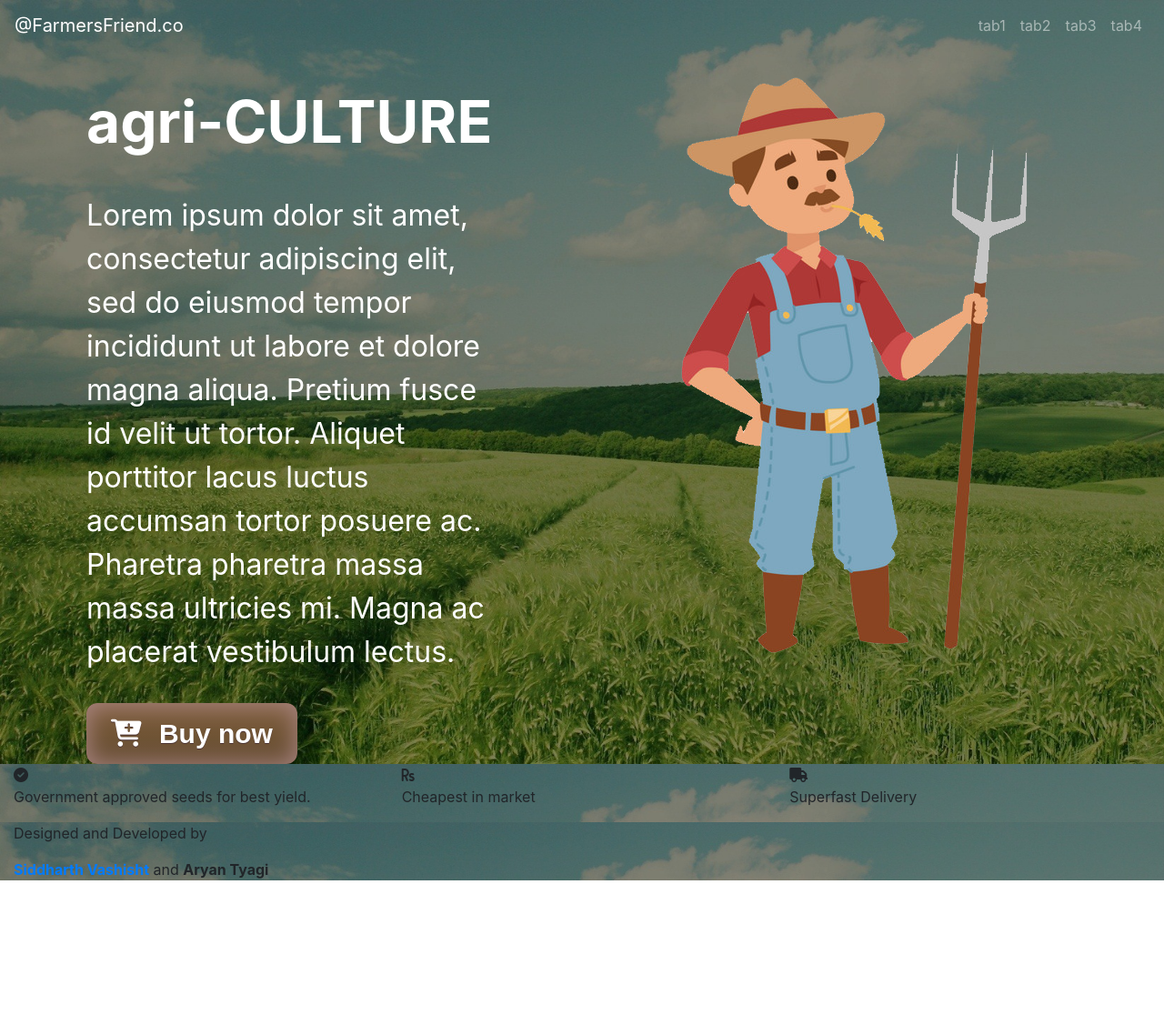
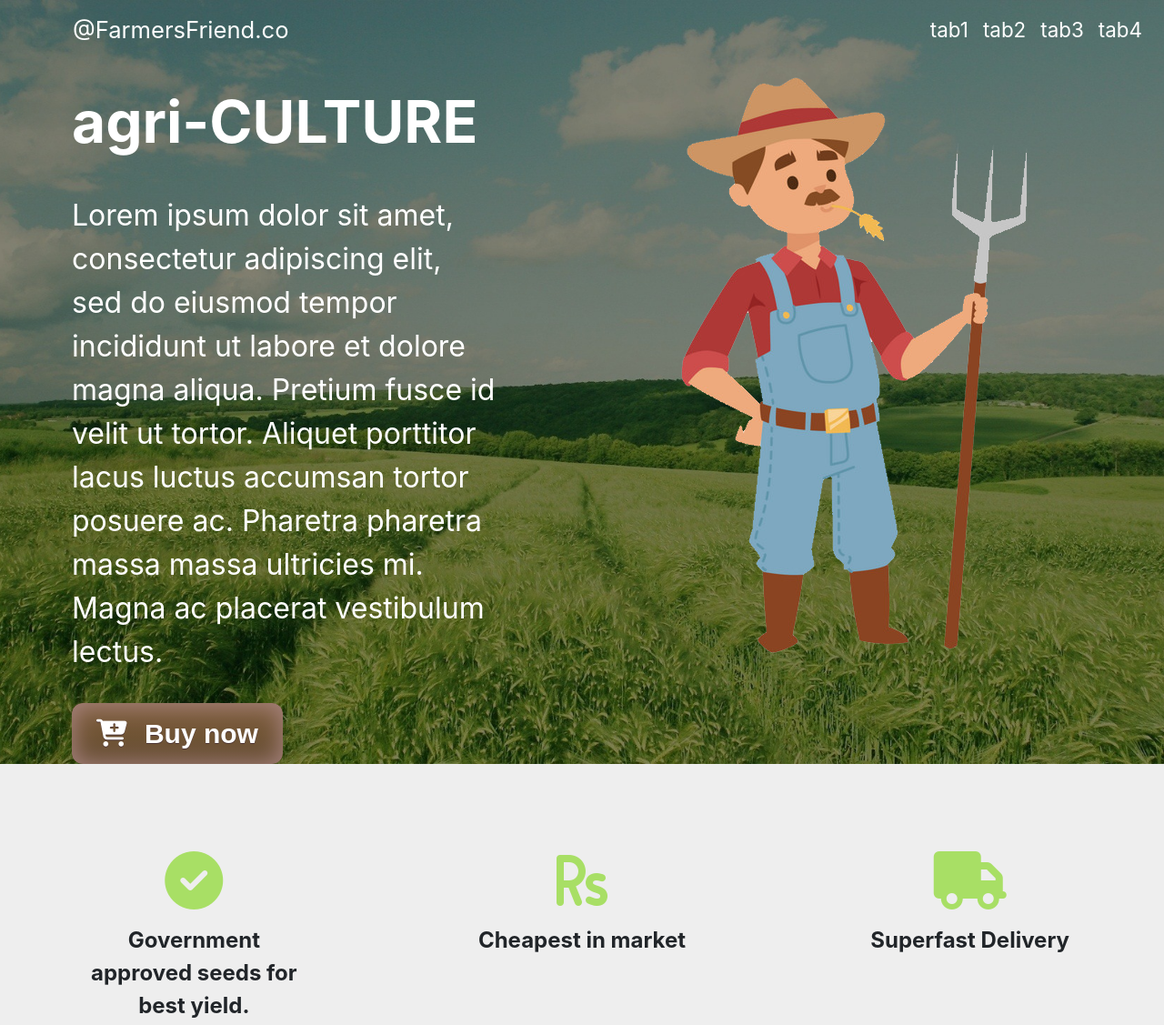
Before and after one commit to agri-culture/agri-culture, a plain HTML site: page index.html in a window 1280 px wide. Shown: the top 1127 px of the page at 91% size. Before the commit the page ends 984 px from the top, so only its background shows below. Drawn offline with nearby package versions, Linux system fonts and the light colour scheme.

Commit message:
Add files via upload

```diff
--- a/css/styles.css
+++ b/css/styles.css
@@ -1,18 +1,31 @@
-.container-fluid{
+/* to change properties of navbar brand */
+.navbar-brand{
+  margin-left: 4rem;
+  font-size: 1.6rem;
+}
+/* change color of tab1 tab2 tab3 to white */
+.navbar-dark .navbar-nav .nav-link {
+    color: white;
+    font-size: 1.4rem;
+}
+/* to set wallpaper on top container and make parallax effect */
+.top-cont{
   background-image: url("background1.jpg");
-  height: 100%;
   background-size: cover;
   background-repeat:no-repeat;
-}
-.company-name{
-  padding: 6rem 5rem 0 5rem;
-  font-size: 4rem;
+  min-height: 500px;
+  background-attachment: fixed;
+  background-position: center;
   color: white;
 }
+
+.company-name{
+  padding: 6rem 5rem 0 4rem;
+  font-size: 4rem;
+}
 .abt-text{
-  padding: 2rem 5rem 1rem 5rem;
+  padding: 2rem 5rem 1rem 4rem;
   font-size: 2rem;
-  color: white;
 }
 /* buy now button */
 .myButton {
@@ -29,7 +42,7 @@
 	padding:11px 27px;
 	text-decoration:none;
 	text-shadow:0 1px 0 #4d3534;
-  margin-left: 5rem;
+  margin-left: 4rem;
 }
 .myButton:hover {
 	background:linear-gradient(to bottom, #634b30 5%, #7d5d3b 100%);
@@ -52,3 +65,90 @@
 .farmer-photo{
   margin: 4rem 0 0 0;
 }
+
+
+
+
+
+/* Qualities Section */
+
+#qualities{
+  text-align: center;
+  padding-top: 6rem;
+  padding-bottom: 6rem;
+  background-color: #eeeeee;
+}
+.quality-icon{
+  font-size: 4rem;
+  margin-bottom: 1rem;
+  color: #a8df65;
+}
+.quality-txt{
+  font-size: 1.5rem;
+  font-weight: bolder;
+  width: 60%;
+  margin: auto;
+}
+/* shake quality icons */
+.quality-icon:hover {
+  animation: shake 0.5s;
+  animation-iteration-count: infinite;
+}
+
+@keyframes shake {
+  0% { transform: translate(1px, 1px) rotate(0deg); }
+  10% { transform: translate(-1px, -2px) rotate(-1deg); }
+  20% { transform: translate(-3px, 0px) rotate(1deg); }
+  30% { transform: translate(3px, 2px) rotate(0deg); }
+  40% { transform: translate(1px, -1px) rotate(1deg); }
+  50% { transform: translate(-1px, 2px) rotate(-1deg); }
+  60% { transform: translate(-3px, 1px) rotate(0deg); }
+  70% { transform: translate(3px, 1px) rotate(-1deg); }
+  80% { transform: translate(-1px, -1px) rotate(1deg); }
+  90% { transform: translate(1px, 2px) rotate(0deg); }
+  100% { transform: translate(1px, -2px) rotate(-1deg); }
+}
+
+
+
+/* MEET THE team */
+#team{
+  text-align:center;
+  margin-top: 3rem;
+}
+
+/* modal */
+.modal{
+  text-align: center;
+}
+.modal-backdrop {
+  background-color: #e7dfd5;
+}
+.modal-content{
+  background-color: #e7dfd5;
+}
+.team-name{
+  font-size: 1rem;
+}
+.names{
+  font-size: 1.3rem;
+}
+.card {
+  box-shadow: 0 4px 8px 0 rgba(0, 0, 0, 0.2);
+  background-color: #e7dfd5;
+}
+.container {
+  padding: 0 16px;
+}
+
+.team-img{
+  margin-bottom: 2rem;
+  margin-top: 1rem;
+}
+.team-ico{
+  font-size: 2rem;
+  margin: 0 1rem 2rem 1rem;
+}
+.team-ico:hover {
+  color: blue;
+}
```
